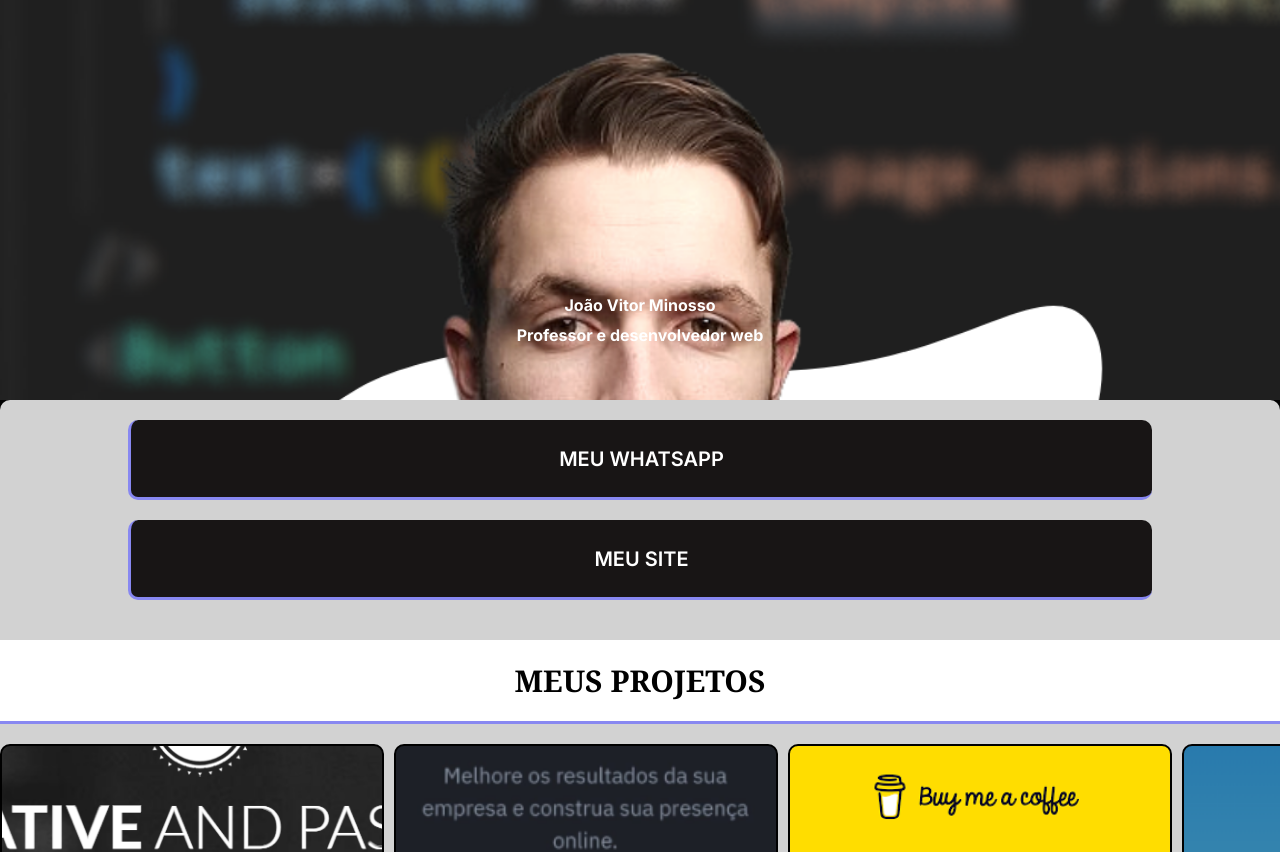
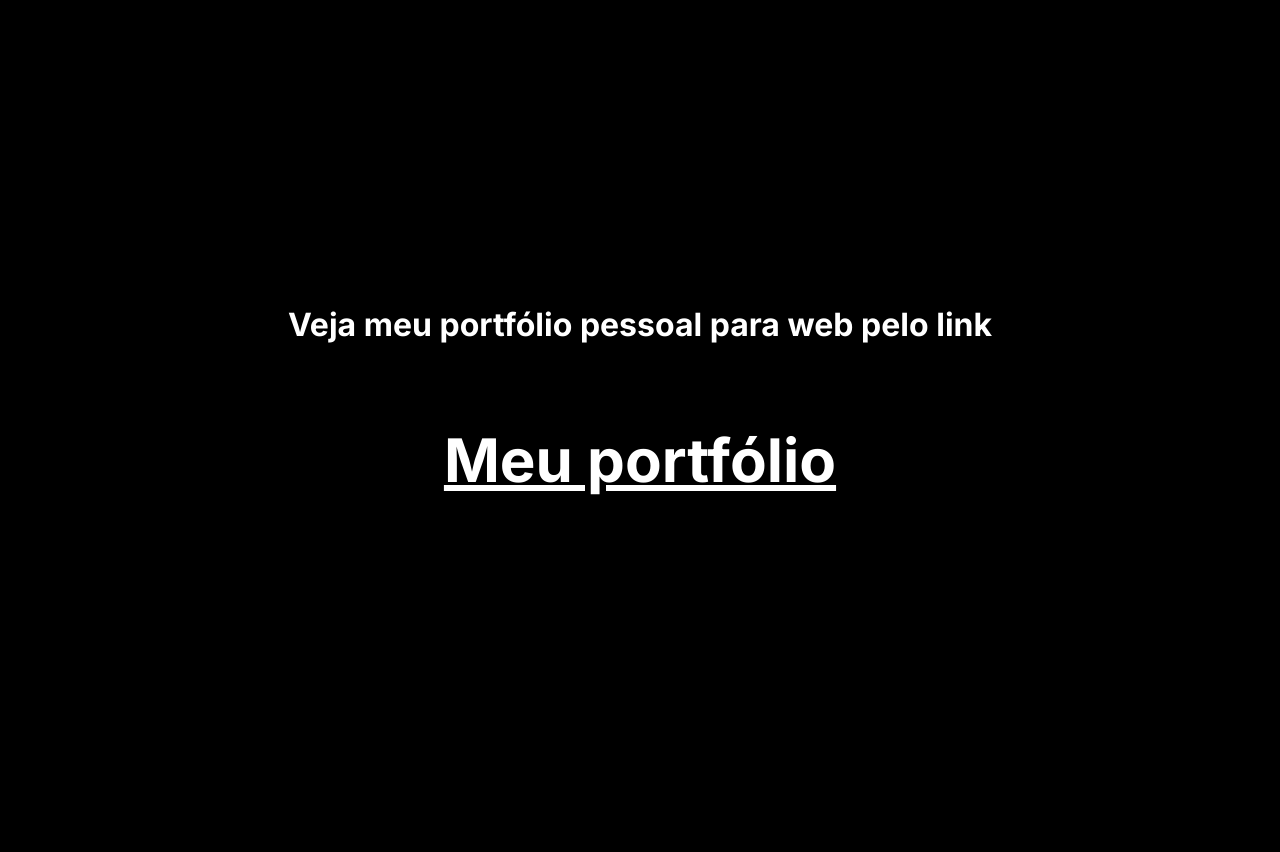
Before and after one commit to Kallarari/jvm-link, a Next.js app: page / in a window 1280 px wide. Shown: the top 852 px of the page. Built offline with nearby package versions, Linux system fonts and the light colour scheme.

Commit message:
feature(web)adds web template

```diff
--- a/app/page.module.css
+++ b/app/page.module.css
@@ -40,3 +40,38 @@
   flex-direction: column;
   gap: 20px;
 }
+.pcview {
+  display: none;
+}
+@media (min-width: 700px) {
+  .image,
+  .container {
+    display: none;
+  }
+  .pcview {
+    display: flex;
+    height: 100vh;
+    flex-direction: column;
+    align-items: center;
+    justify-content: center;
+  }
+  .pcViewText {
+    color: white;
+  }
+  .SiteLink {
+    color: white;
+    text-decoration: underline;
+    font-size: 60px;
+    font-weight: 700;
+    padding-top: 10vh;
+  }
+  .main {
+    width: 100vw;
+    height: 100vw;
+    display: flex;
+    flex-direction: column;
+    justify-content: space-between;
+    align-items: center;
+    background-color: black;
+  }
+}
--- a/app/page.tsx
+++ b/app/page.tsx
@@ -16,6 +16,15 @@ export default function Home() {
   }, []);
   return (
     <main className={styles.main}>
+      <div className={styles.pcview}>
+        <h1 className={styles.pcViewText}>Veja meu portfólio pessoal para web pelo link</h1>
+        <a
+          className={styles.SiteLink}
+          href="https://portfolio-kallarari.vercel.app/"
+        >
+          Meu portfólio
+        </a>
+      </div>
       <div
         className={styles.image}
         style={{ marginTop: !initi ? "0px" : "-50vh" }}
```
